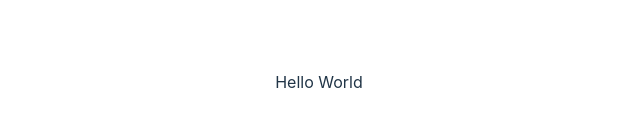
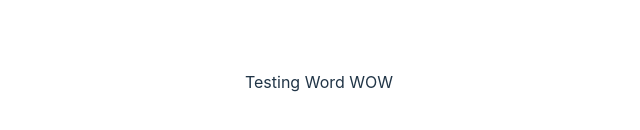
Before and after one commit to snekxs/ApexMaps, a React (Vite) app: page / in a window 1280 px wide. Shown: the part 318-448 px from the top of the page, without its empty margins (321-961 px from the left). Built offline with nearby package versions, Linux system fonts and the light colour scheme.

Commit message:
Added a singular word

```diff
--- a/src/App.jsx
+++ b/src/App.jsx
@@ -8,7 +8,7 @@ function App() {
 	return (
 
     <div className="App">
-      <div className="elements">Hello World</div>
+      <div className="elements">Testing Word WOW</div>
     </div>
 
   )
```
